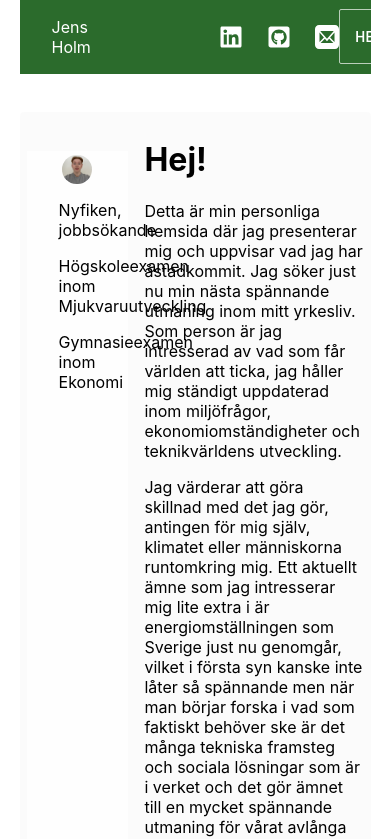
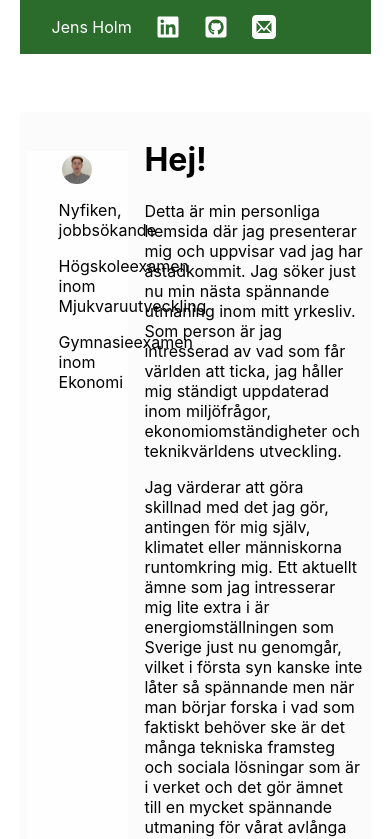
Before and after one commit to Jenkan27/Jenkan27.github.io, a React (Create React App) app: page / in a window 390 px wide. Shown: the top 839 px of the page. Built offline with nearby package versions, Linux system fonts and the light colour scheme.

Commit message:
added mobile friendlyness for navbar

```diff
--- a/src/css/Navbar.css
+++ b/src/css/Navbar.css
@@ -41,5 +41,13 @@
 }
 
 .SL {
-  margin-left: 8rem;
+  margin-left: 1.5rem;
 }
+
+@media (max-width: 850px) {
+
+  .button-group {
+    display: none;
+  }
+
+}
```
